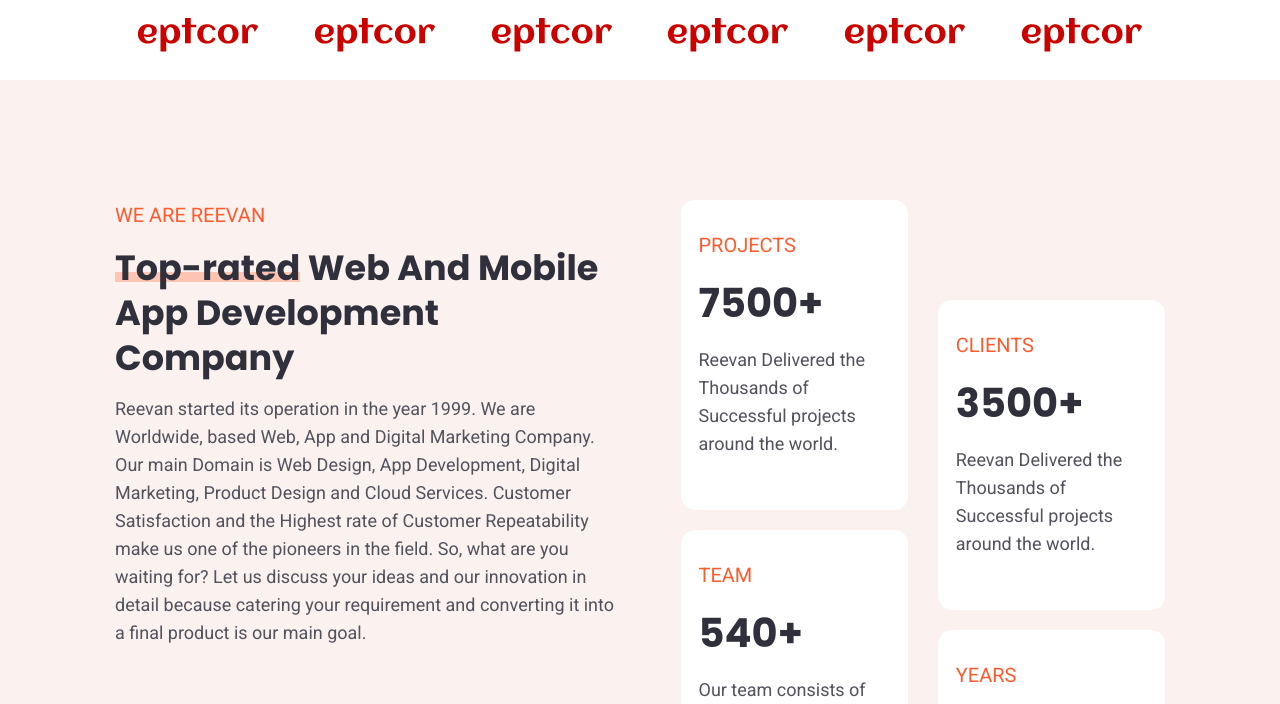
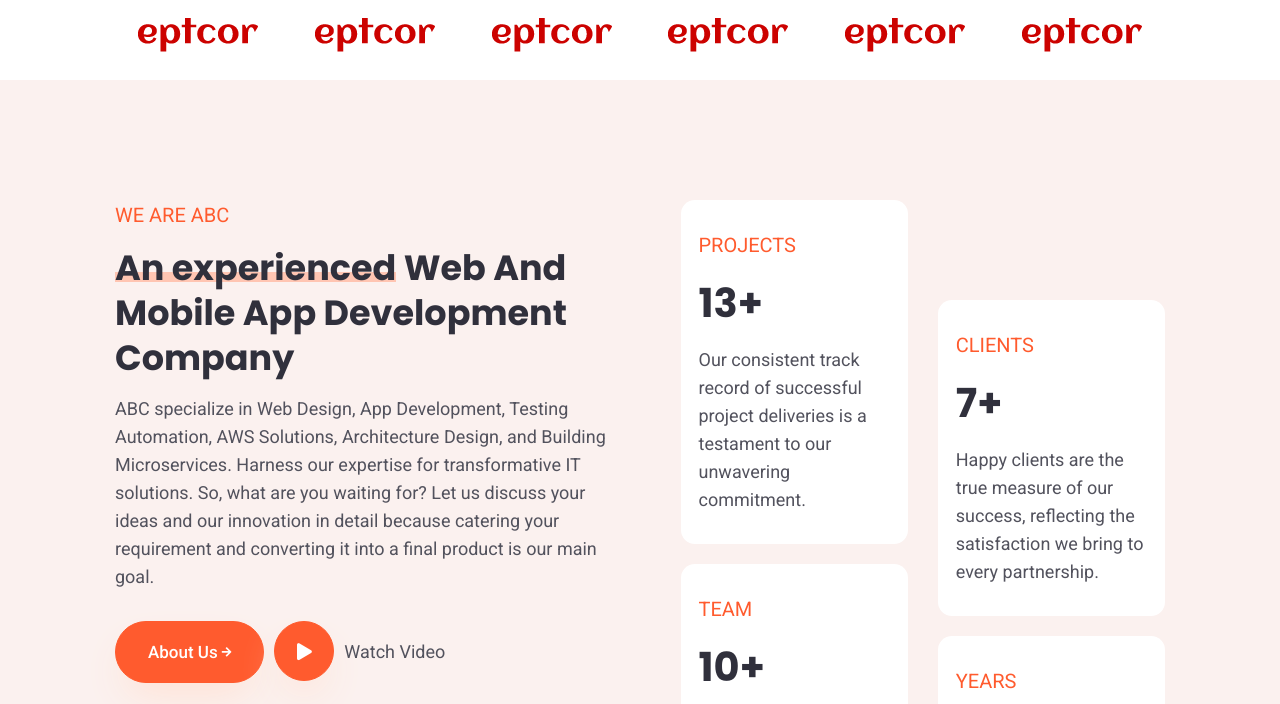
Before and after one commit to nirlepsoft/website, a PHP site: page / in a window 1280 px wide. Shown: the part 720-1424 px from the top of the page. Run offline with PHP 8.4, Linux system fonts and the light colour scheme.

Commit message:
Add details and small changes

```diff
--- a/index.php
+++ b/index.php
@@ -5,11 +5,10 @@
         <div class="row">
           <div class="col-lg-6 vcenter">
             <div class="hero-content-a">
-              <h1 class="h1 mb30" data-aos="fade-in" data-aos-delay="200"><span class="ree-text rt60">Award</span> winning Digital marketing agency</h1>
-              <p data-aos="fade-in" data-aos-delay="500">Reevan solve the world's biggest problems with Expertise. Reevan helps global brand with
-                digital products on web, mobile and connected platforms.
+              <h1 class="h1 mb30" data-aos="fade-in" data-aos-delay="200"><span class="ree-text rt60">Elevate</span> Your Projects with ABC ^</h1>
+              <p data-aos="fade-in" data-aos-delay="500">Boost your digital presence with a Company led by engineers with 15+ years of expertise. Let us help you transform your business.
               </p>
-              <a href="get-quote.html" class="ree-btn  ree-btn-grdt1 mt40 mw-80" data-aos="fade-in" data-aos-delay="800">Let's Talk <i class="fas fa-arrow-right fa-btn"></i></a>
+              <a href="get-quote.html" class="ree-btn  ree-btn-grdt1 mt40 mw-80">Let's Talk <i class="fas fa-arrow-right fa-btn"></i></a>
             </div>
           </div>
           <div class="col-lg-6 vcenter">
@@ -45,19 +44,19 @@
         <div class="row">
           <div class="col-lg-6">
             <div class="about-content-home m-mb60 pera-block">
-              <span class="sub-heading mb15">We Are Reevan</span>
-              <h2><span class="ree-text rt40">Top-rated</span> Web And Mobile App Development	Company</h2>
-              <p>Reevan started its operation in the year 1999. We are Worldwide, based Web, App	and Digital Marketing Company. Our main Domain is Web Design, App Development, Digital
-                Marketing, Product Design and Cloud Services. Customer Satisfaction and the Highest rate of	Customer Repeatability make us one of the pioneers in the field. So, what are you waiting
+              <span class="sub-heading mb15">We Are ABC</span>
+              <h2><span class="ree-text rt40">An experienced</span> Web And Mobile App Development	Company</h2>
+              <p style="margin-bottom: 30px;">ABC specialize in Web Design, App Development, Testing Automation, AWS Solutions, Architecture Design, and Building Microservices. Harness our expertise for transformative IT solutions. So, what are you waiting
                 for? Let us discuss your ideas and our innovation in detail because catering your requirement and converting it into a final product is our main goal.
               </p>
-              <div class="company-budges mt60 mb60">
+
+              <!-- <div class="company-budges mt60 mb60">
                 <div class="img-budges"><img src="images/icons/badge-a.png" alt="Awards badges"	class="img-fluid"></div>
                 <div class="img-budges"><img src="images/icons/badge-b.png" alt="Awards badges"	class="img-fluid"></div>
                 <div class="img-budges"><img src="images/icons/badge-c.png" alt="Awards badges"	class="img-fluid"></div>
-              </div>
+              </div> -->
               <div class="btn-sets">
-                <a href="about.html" class="ree-btn  ree-btn-grdt2 mr20">About Us <i	class="fas fa-arrow-right fa-btn"></i></a>
+                <a href="about.php" class="ree-btn  ree-btn-grdt1 mw-80" style="margin-right: 10px;">About Us<i class="fas fa-arrow-right fa-btn"></i></a>
                 <div class="vid-btntitl">
                   <a href="https://www.youtube.com/watch?v=7e90gBu4pas?autoplay=1&amp;rel=0" class="ree-btn  ree-btn-grdt1 ree-btn-round video-popup"><i class="fas fa-play"></i></a>
                   <div class="vide-btntitl vcenter">
@@ -73,25 +72,24 @@
                 <div class="col-lg-6 col-6 m-pr7">
                   <div class="stats-box stat-bx-1" data-aos="fade-up" data-aos-delay="200">
                     <span class="sub-heading mb20">Projects</span>
-                    <h3>7500<span>+</span></h3>
-                    <p class="mt20">Reevan Delivered the Thousands of Successful projects around the world.</p>
+                    <h3>13<span>+</span></h3>
+                    <p class="mt20">Our consistent track record of successful project deliveries is a testament to our unwavering commitment.</p>
                   </div>
                   <div class="stats-box stat-bx-2 mt20" data-aos="fade-up" data-aos-delay="600">
                     <span class="sub-heading mb20">Team</span>
-                    <h3>540<span>+</span></h3>
-                    <p class="mt20">Our team consists of highly qualified, experienced and knowledgeable.</p>
+                    <h3>10<span>+</span></h3>
+                    <p class="mt20">Our small but impactful team thrives on delivering big results. With expertise, we redefine what's possible.</p>
                   </div>
                 </div>
                 <div class="col-lg-6 col-6 m-pl7">
                   <div class="stats-box stat-bx-3 mt100" data-aos="fade-up" data-aos-delay="400">
                     <span class="sub-heading mb20">Clients</span>
-                    <h3>3500<span>+</span></h3>
-                    <p class="mt20">Reevan Delivered the Thousands of Successful projects around the world.</p>
+                    <h3>7<span>+</span></h3>
+                    <p class="mt20">Happy clients are the true measure of our success, reflecting the satisfaction we bring to every partnership.</p>
                   </div>
                   <div class="stats-box stat-bx-4 mt20" data-aos="fade-up" data-aos-delay="800">
                     <span class="sub-heading mb20">Years</span>
-                    <h3>20<span>+</span></h3>
-                    <p class="mt20">Clients across the globe witness our quality, processes and work.
+                    <h3>15<span>+</span></h3><p class="mt20">With a strong foothold in the IT industry, we've continually pushed boundaries, leading innovation and setting new standards.
                     </p>
                   </div>
                 </div>
@@ -109,7 +107,7 @@
           <div class="col-lg-8">
             <div class="sec-heading text-center pera-block">
               <h2>See what we can <span class="ree-text rt40">do</span> for <span class="ree-text rt40">you</span></h2>
-              <p>Lorem ipsum dolor sit amet, consectetuer adipiscing elit. Aenean commodo ligula eget dolor.</p>
+              <p>Discover the possibilities we can unlock through software solutions tailored to your needs.</p>
             </div>
           </div>
         </div>
```
Also changed, not shown: other parts of index.php (+25 -14 lines), images/icons/ruby.png (added).
